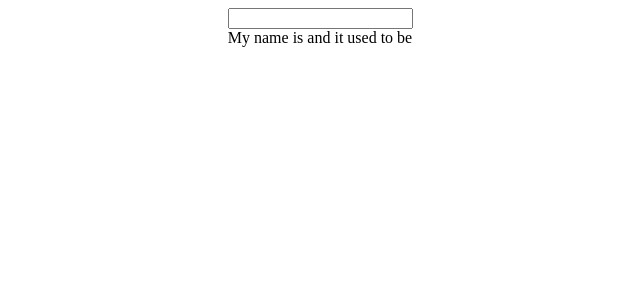
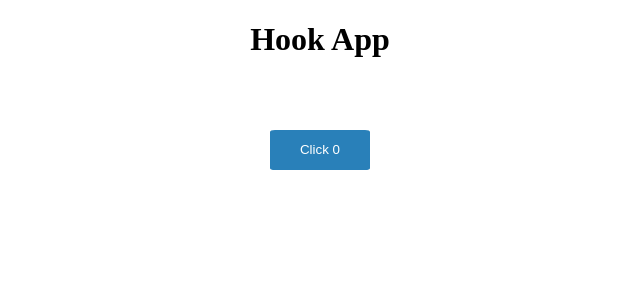
Before and after one commit to elidvenega/react-hooks, a React (Create React App) app: page / in a window 1280 px wide. Shown: the top 300 px of the page, without its empty margins (320-960 px from the left). Built offline with nearby package versions, Linux system fonts and the light colour scheme.

Commit message:
updated Packages

```diff
--- a/src/App.js
+++ b/src/App.js
@@ -1,5 +1,5 @@
 import React from "react";
-// import HookCounter from './components/HookCounter';
+import HookCounter from "./components/HookCounter";
 // import HookCounterTwo from './components/HookCounterTwo';
 // import HookCounterThree from './components/HookCounterThree';
 // import HookCounterFour from './components/HookCounterFour';
@@ -8,7 +8,7 @@ import React from "react";
 // import UseEffectOne from './components/UseEffectOne';
 //import EffectTutorial from './components/EffectTutorial';
 //import Props from './components/Props';
-import RefTutorial from "./components/RefTutorial";
+// import RefTutorial from "./components/RefTutorial";
 import "./App.css";
 
 function App() {
@@ -16,7 +16,8 @@ function App() {
     <div className="App">
       {/* <UseEffectOne /> */}
       {/* <EffectTutorial /> */}
-      <RefTutorial />
+      {/* <RefTutorial /> */}
+      <HookCounter />
       {/* <Props name="Jake" />
       <Props name="John" />
       <Props name="Mike" /> */}
```
Also changed, not shown: 1 other file (tests, documents, lock files or other folders).
